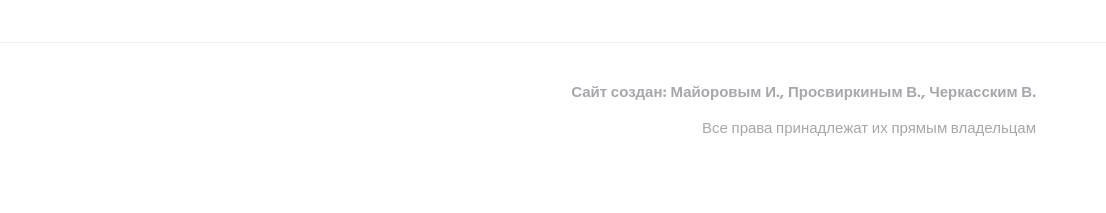
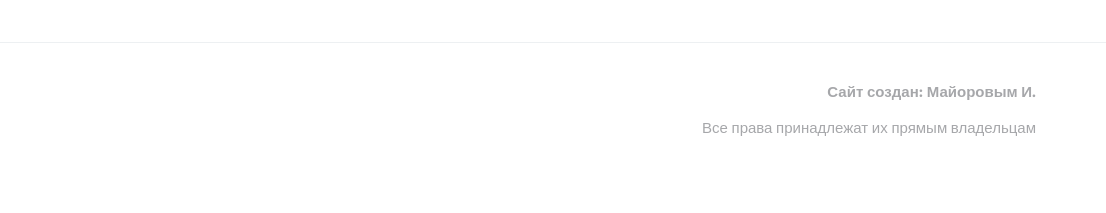
Before and after one commit to mayerilya/myprojects, a plain HTML site: page OpenAI/index.html in a window 1280 px wide. Shown: the part 4131-4344 px from the top of the page, 174-1280 px from the left. Drawn offline with Linux system fonts and the light colour scheme.

Commit message:
Update index.html

```diff
--- a/OpenAI/index.html
+++ b/OpenAI/index.html
@@ -428,7 +428,7 @@
                         <a class="fweight-700" href="http://www.madi.ru/" target="_blank"><img class="footer-logo" src="img/logo1.png"></a>
                     </div>
                     <div class="col-xs-6 text-right">
-                        <p><b> Сайт создан: Майоровым И., Просвиркиным В., Черкасским В.</b></p>
+                        <p><b> Сайт создан: Майоровым И.</b></p>
 						<p> Все права принадлежат их прямым владельцам</p>
                     </div>
                 </div>
```
